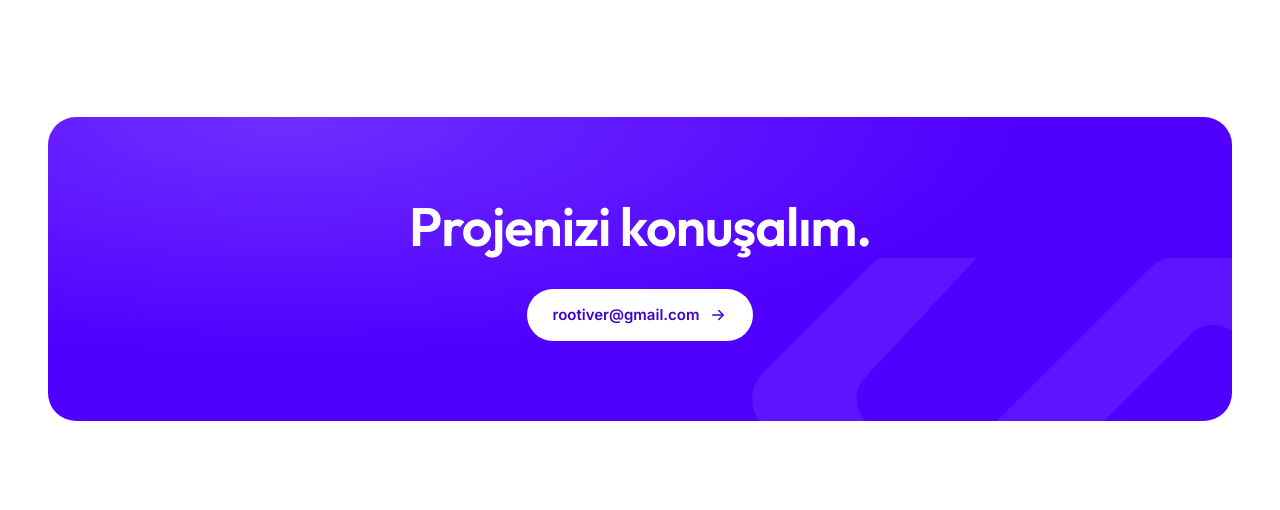
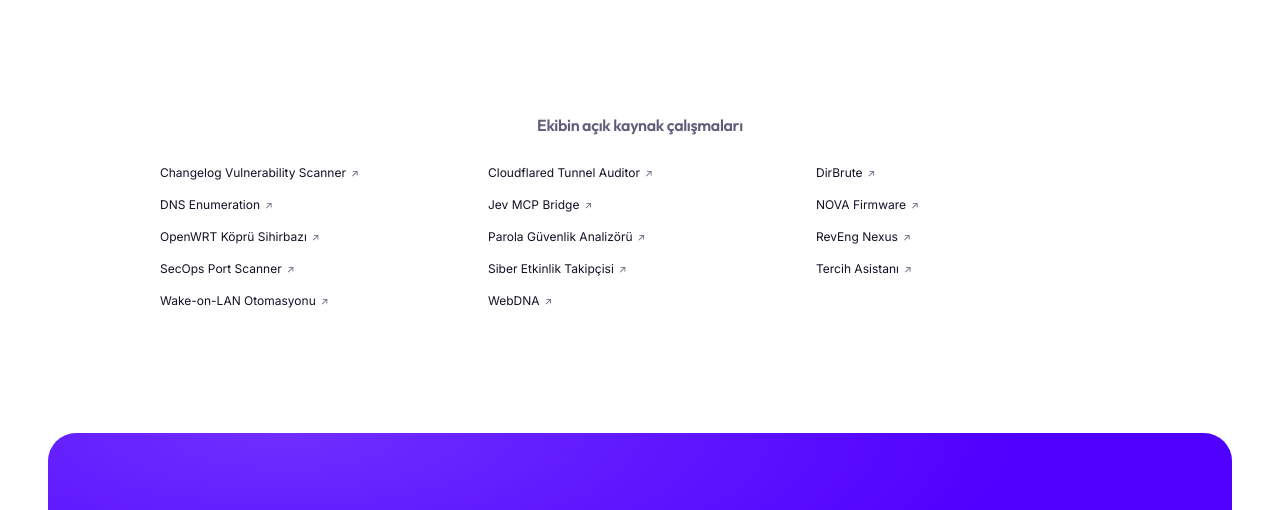
Before and after one commit to rootiverdev/rootiverdev.github.io, a plain HTML site: page index.html in a window 1280 px wide. Shown: the part 2282-2792 px from the top of the page. Drawn offline with Linux system fonts and the light colour scheme.

Commit message:
Add compact alphabetical open-source portfolio below applications

```diff
--- a/index.html
+++ b/index.html
@@ -183,6 +183,15 @@ p { margin: 0; }
 .project:hover .project-url svg { color: #fff; transform: translate(2px, -2px); }
 @keyframes live { 70%, 100% { box-shadow: 0 0 0 7px transparent; } }
 
+/* Compact open-source portfolio */
+.open-source { margin-top: 0; }
+.open-source > h3 { font-size: 16px; text-align: center; margin-bottom: 24px; color: var(--muted); }
+.repo-list { display: grid; grid-template-columns: repeat(3, minmax(0, 1fr)); gap: 6px 24px; max-width: 960px; margin: 0 auto; padding: 0; list-style: none; }
+.repo-link { display: inline-flex; align-items: baseline; gap: 5px; padding: 3px 0; font-size: 12px; line-height: 1.5; overflow-wrap: anywhere; }
+.repo-link::after { content: "↗"; color: var(--muted); font-size: 10px; }
+.repo-link:hover { color: var(--brand); text-decoration: underline; text-underline-offset: 3px; }
+@media (max-width: 640px) { .repo-list { gap: 6px 12px; } }
+
 /* Applications */
 .applications { display: flex; flex-wrap: wrap; justify-content: center; gap: 48px 88px; text-align: center; }
 .application { display: flex; flex-direction: column; align-items: center; gap: 18px; width: 240px; }
@@ -356,6 +365,7 @@ p { margin: 0; }
           <span class="project-url">noctera.stream<svg aria-hidden="true"><use href="#ext"/></svg></span>
         </a>
       </div>
+
     </div>
   </section>
 
@@ -373,6 +383,28 @@ p { margin: 0; }
           <p>2026 · 2209-A başvurusu</p>
         </article>
       </div>
+    </div>
+  </section>
+
+  <section class="section" id="acik-kaynak" style="padding-top:24px" aria-labelledby="open-source-title">
+    <div class="wrap open-source">
+        <h3 id="open-source-title">Ekibin açık kaynak çalışmaları</h3>
+        <ul class="repo-list">
+          <li><a class="repo-link" href="https://github.com/RedRiveRR/changelog-vulnerability-scanner" target="_blank" rel="noopener">Changelog Vulnerability Scanner</a></li>
+          <li><a class="repo-link" href="https://github.com/frudotz/ISU-SecOps-CFTunnelAuditor" target="_blank" rel="noopener">Cloudflared Tunnel Auditor</a></li>
+          <li><a class="repo-link" href="https://github.com/RedRiveRR/ISU-SecOps-Engine" target="_blank" rel="noopener">DirBrute</a></li>
+          <li><a class="repo-link" href="https://github.com/mahmutcirka/ISU-SecOps-Engine" target="_blank" rel="noopener">DNS Enumeration</a></li>
+          <li><a class="repo-link" href="https://github.com/RedRiveRR/jev-mcp-bridge" target="_blank" rel="noopener">Jev MCP Bridge</a></li>
+          <li><a class="repo-link" href="https://github.com/RedRiveRR/M5Stack-NOVA" target="_blank" rel="noopener">NOVA Firmware</a></li>
+          <li><a class="repo-link" href="https://github.com/frudotz/openwrt-dsl-bridge-wizard" target="_blank" rel="noopener">OpenWRT Köprü Sihirbazı</a></li>
+          <li><a class="repo-link" href="https://github.com/RFKaya/sifre-olusturucu-puanlayici" target="_blank" rel="noopener">Parola Güvenlik Analizörü</a></li>
+          <li><a class="repo-link" href="https://github.com/RedRiveRR/reveng-nexus" target="_blank" rel="noopener">RevEng Nexus</a></li>
+          <li><a class="repo-link" href="https://github.com/RFKaya/Port-Scanner" target="_blank" rel="noopener">SecOps Port Scanner</a></li>
+          <li><a class="repo-link" href="https://github.com/RFKaya/ctf-conference-tracker" target="_blank" rel="noopener">Siber Etkinlik Takipçisi</a></li>
+          <li><a class="repo-link" href="https://github.com/RFKaya/unitercihleriAsistan" target="_blank" rel="noopener">Tercih Asistanı</a></li>
+          <li><a class="repo-link" href="https://github.com/frudotz/openwrt-wol-automation" target="_blank" rel="noopener">Wake-on-LAN Otomasyonu</a></li>
+          <li><a class="repo-link" href="https://github.com/mahmutcirka/webdna" target="_blank" rel="noopener">WebDNA</a></li>
+        </ul>
     </div>
   </section>
 
```
